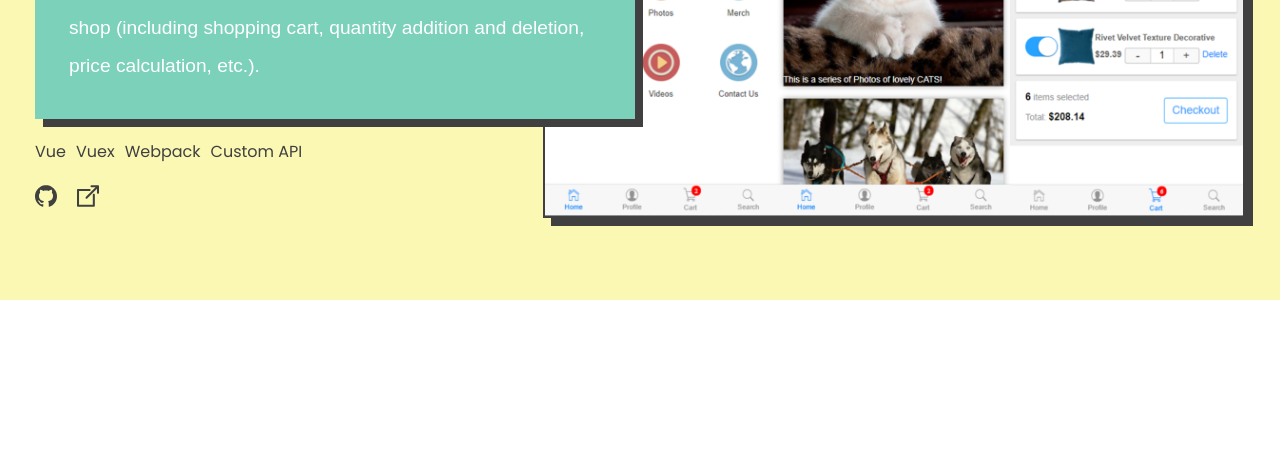
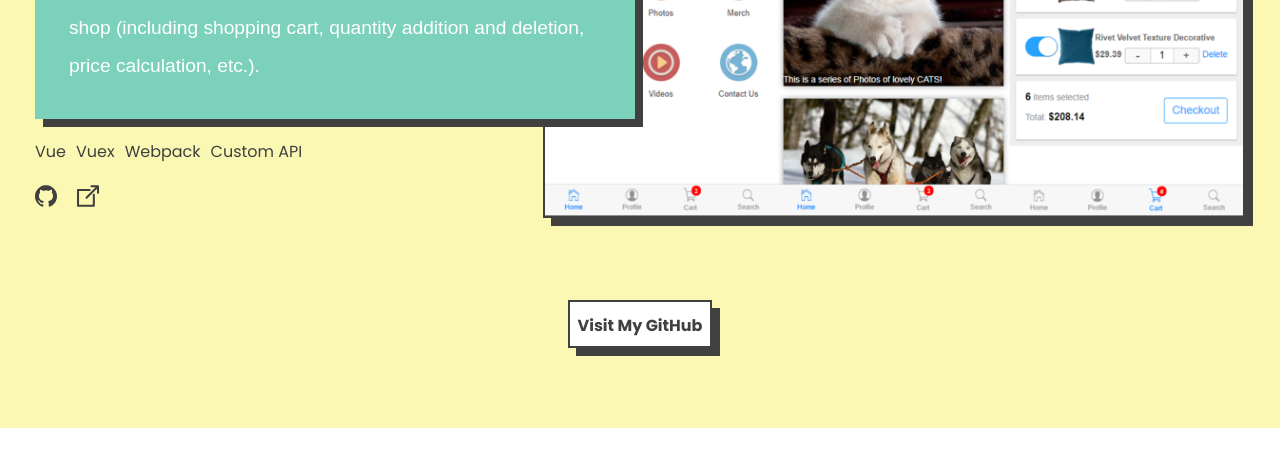
Before and after one commit to jys77/v2, a React (Create React App) app: page / in a window 1280 px wide. Shown: the part 4753-5219 px from the top of the page. Built offline with nearby package versions, Linux system fonts and the light colour scheme.

Commit message:
feat: add visit github button

```diff
--- a/src/components/sections/Projects.js
+++ b/src/components/sections/Projects.js
@@ -18,6 +18,27 @@ const ProjectsWrapper = styled(Section)`
       color: ${(props) => (props.dark ? 'white' : '#404040')};
       font-weight: 700;
       font-size: 3.5rem;
+    }
+    .button {
+      margin: 0 auto;
+      margin-bottom: 5rem;
+      height: 3rem;
+      width: 9rem;
+      line-height: 3rem;
+      text-decoration: none;
+      color: #404040;
+      background-color: white;
+      font-size: 1rem;
+      font-weight: 700;
+      font-family: 'Microsoft YaHei', 'Poppins', sans-serif;
+      text-align: center;
+      border: 2px solid ${(props) => (props.dark ? 'white' : '#404040')};
+      box-shadow: 0.5rem 0.5rem ${(props) => (props.dark ? 'white' : '#404040')};
+      transition: all 0.2s ease-in-out;
+      &:active {
+        transform: translate(0.5rem, 0.5rem);
+        box-shadow: 0 0 0 0 ${(props) => (props.dark ? 'white' : '#404040')};
+      }
     }
   }
 `;
@@ -81,6 +102,9 @@ export const Projects = () => {
             </a>
           </ProjectWrapper>
         ))}
+        <a className="button" href="https://github.com/jys77" target="__blank">
+          {lang.projects.button}
+        </a>
       </div>
     </ProjectsWrapper>
   );
--- a/src/langs/lang.en.js
+++ b/src/langs/lang.en.js
@@ -67,6 +67,7 @@ export default {
         github: 'https://github.com/jys77/vue-cms-mobile',
       },
     ],
+    button: 'Visit My GitHub',
   },
   contact: {
     title: 'Get In Touch.',
--- a/src/langs/lang.zh.js
+++ b/src/langs/lang.zh.js
@@ -67,6 +67,7 @@ export default {
         github: 'https://github.com/jys77/vue-cms-mobile',
       },
     ],
+    button: '浏览我的GitHub',
   },
   contact: {
     title: '欢迎来聊!',
```
